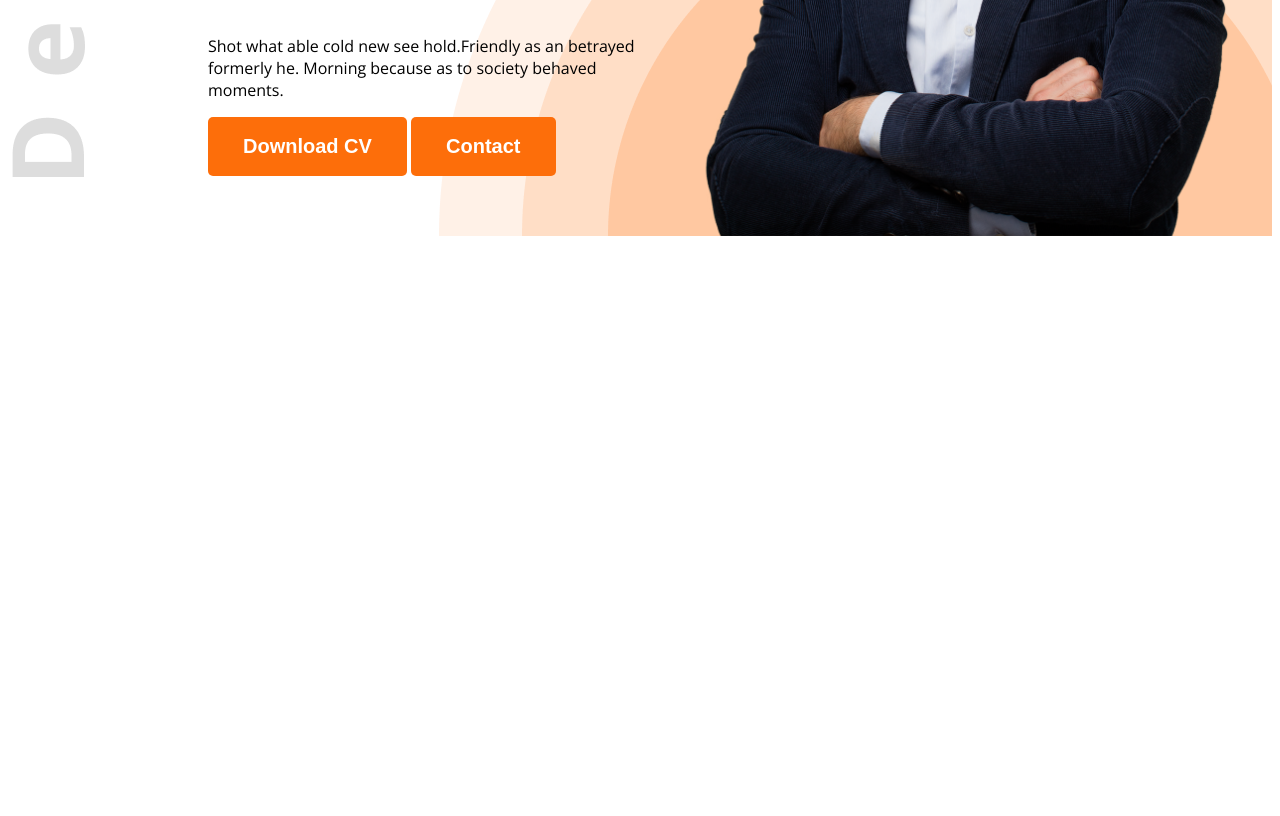
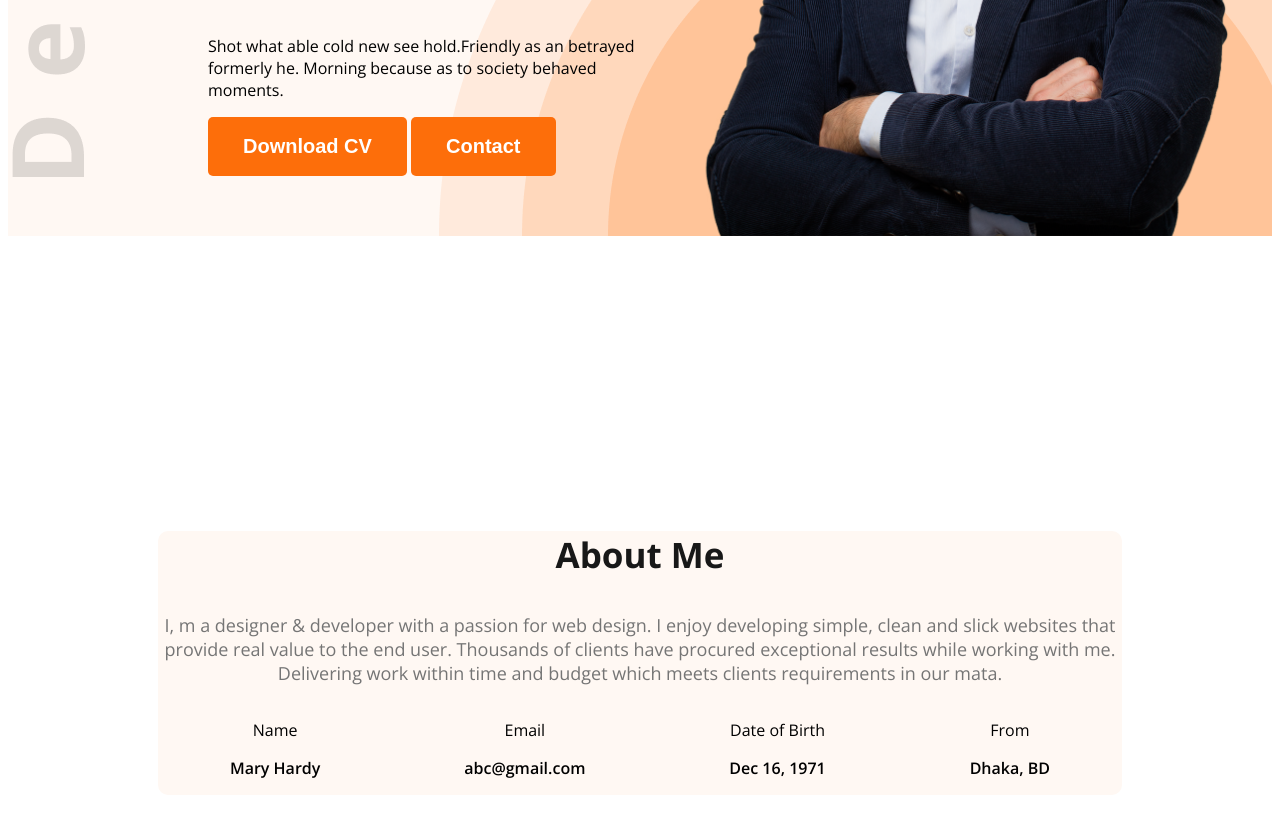
Before and after one commit to mahamudul-hasan-milon/web-dev-portfolio, a plain HTML site: page index.html in a window 1280 px wide. Shown: the part 594-1410 px from the top of the page. Before the commit the page ends 838 px from the top, so only its background shows below. Drawn offline with nearby package versions, Linux system fonts and the light colour scheme.

Commit message:
added new section

```diff
--- a/index.html
+++ b/index.html
@@ -13,7 +13,7 @@
 </head>
 
 <body class="open-sans-normal">
-    <header class="header">
+    <header class="header secondary-bg">
         <nav>
             <h3 class="nav-title">Ma<span class="text-primary">r</span>y</h3>
             <ul>
@@ -36,9 +36,37 @@
             <img class="banner-profile-pic" src="images/hardy.png" alt="">
         </div>
     </header>
-    <main></main>
+    <main>
+        <section class="about secondary-bg">
+            <h3 class="section-title">About Me </h3>
+            <p class="section-description">
+                I, m a designer & developer with a passion for web design. I enjoy developing simple, clean and slick
+                websites that provide real value to the end user. Thousands of clients have procured exceptional results
+                while working with me. Delivering work within time and budget which meets clients requirements in our
+                mata.
+            </p>
+            <div class="about-items">
+                <!-- .about-item*4>p.item-title+p.item-description -->
+                <div class="about-item">
+                    <p class="item-title">Name</p>
+                    <p class="item-description">Mary Hardy</p>
+                </div>
+                <div class="about-item">
+                    <p class="item-title">Email</p>
+                    <p class="item-description">abc@gmail.com</p>
+                </div>
+                <div class="about-item">
+                    <p class="item-title">Date of Birth</p>
+                    <p class="item-description">Dec 16, 1971</p>
+                </div>
+                <div class="about-item">
+                    <p class="item-title">From</p>
+                    <p class="item-description">Dhaka, BD</p>
+                </div>
+            </div>
+        </section>
+    </main>
 
-    </main>
     <footer>
 
     </footer>
--- a/style/portfolio.css
+++ b/style/portfolio.css
@@ -83,3 +83,42 @@ nav li a {
 .banner-content {
     max-width: 580px;
 }
+
+.section-title {
+    font-size: 35px;
+    font-weight: bold;
+    color: #181818;
+}
+
+.section-description {
+    font-size: 18px;
+    font-weight: ;
+    color: #757575;
+}
+
+.secondary-bg {
+    background-color: #FFF8F3;
+}
+
+/* about styles */
+.about {
+    border-radius: 10px;
+}
+
+/* main styles */
+main {
+    max-width: 1140px;
+    margin: 0 auto;
+    padding: 130px 150px;
+    text-align: center;
+    margin-top: 130px;
+}
+
+.item-description {
+    font-weight: 600;
+}
+
+.about-items {
+    display: flex;
+    justify-content: space-around;
+}
```
